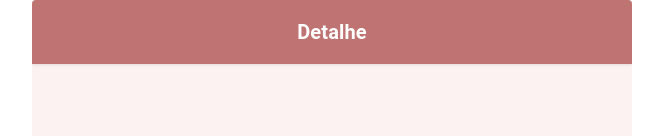
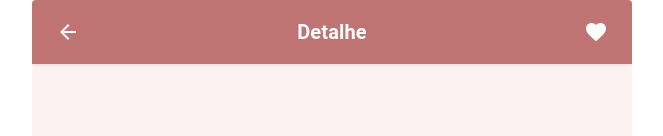
Before and after one commit to wellenramos/aroma-delivery-ui, a React (Create React App) app: page /produto/1 in a window 1280 px wide. Shown: the top 136 px of the page, without its empty margins (308-971 px from the left). Built offline with nearby package versions, Linux system fonts and the light colour scheme.

Commit message:
correção do componente detalhe produto e header.

```diff
--- a/src/components/Header.js
+++ b/src/components/Header.js
@@ -10,12 +10,12 @@ const Header = ({ titulo, onBack, icon }) => {
                 alignItems: "center",
                 justifyContent: "space-between",
                 padding: "16px",
-                backgroundColor: '#BF7373',
+                backgroundColor: "#BF7373",
                 boxShadow: "0 1px 3px rgba(0, 0, 0, 0.1)",
                 position: "relative",
             }}
         >
-            {/* Botão de Voltar */}
+            {/* Botão de Voltar (opcional) */}
             {onBack && (
                 <IconButton
                     onClick={onBack}
@@ -23,14 +23,14 @@ const Header = ({ titulo, onBack, icon }) => {
                         position: "absolute",
                         left: "16px",
                         zIndex: 1,
-                    color: '#FFF'
+                        color: "#FFF",
                     }}
                 >
-                {onBack.component}
+                    <ArrowBackIcon />
                 </IconButton>
             )}
 
-            {/* Título */}
+            {/* Título centralizado */}
             <Typography
                 variant="h6"
                 sx={{
@@ -43,7 +43,7 @@ const Header = ({ titulo, onBack, icon }) => {
                 {titulo}
             </Typography>
 
-            {/* Ícone (opcional) */}
+            {/* Ícone adicional (opcional) */}
             {icon && (
                 <IconButton
                     onClick={icon.onClick}
@@ -51,7 +51,7 @@ const Header = ({ titulo, onBack, icon }) => {
                         position: "absolute",
                         right: "16px",
                         zIndex: 1,
-                        color: "#FFF"
+                        color: "#FFF",
                     }}
                 >
                     {icon.component}
--- a/src/components/home/produto/DetalheProduto.js
+++ b/src/components/home/produto/DetalheProduto.js
@@ -15,14 +15,15 @@ import AddIcon from '@mui/icons-material/Add';
 import RemoveIcon from '@mui/icons-material/Remove';
 import {useNavigate} from "react-router-dom";
 import Header from "../../Header";
+import FavoriteIcon from "@mui/icons-material/Favorite";
 
 const DetalheProduto = () => {
     const [quantidade, setQuantidade] = useState(1);
     const [adicionalSelecionado, setAdicionalSelecionado] = useState(false);
-    const [tamanhoSelecionado, setTamanhoSelecionado] = useState('Pequeno');
+    const [tamanhoSelecionado, setTamanhoSelecionado] = useState("Pequeno");
 
-    const precoProduto = 15.00;
-    const precoAdicional = adicionalSelecionado ? 5.00 : 0.00;
+    const precoProduto = 15.0;
+    const precoAdicional = adicionalSelecionado ? 5.0 : 0.0;
     const total = precoProduto + precoAdicional * quantidade;
 
     const handleAdicionar = () => setQuantidade(quantidade + 1);
@@ -43,14 +44,24 @@ const DetalheProduto = () => {
     };
 
     return (
-        <Card sx={{maxWidth: 'sm', margin: '0 auto', boxShadow: 'none', backgroundColor: 'rgb(253, 242, 242)'}}>
-            <CardContent sx={{padding: 0}}>
+        <Card
+            sx={{
+                maxWidth: "sm",
+                margin: "0 auto",
+                boxShadow: "none",
+                backgroundColor: "rgb(253, 242, 242)",
+            }}
+        >
+            <CardContent sx={{ padding: 0 }}>
+                {/* Componente Header */}
                 <Header
-                    titulo='Detalhe'
-                    onBack={handleVoltarHome}
-                    onFavorite={handleFavoritar}
+                    titulo="Detalhe"
+                    onBack={handleVoltarHome} // Apenas a função de retorno
+                    icon={{
+                        component: <FavoriteIcon />, // Ícone a ser renderizado
+                        onClick: handleFavoritar, // Ação ao clicar no ícone
+                    }}
                 />
-
                 {/* Imagem do Produto */}
                 <Box sx={{ p: 2 }}>
                     <Box sx={{display: 'flex', justifyContent: 'center', alignItems: 'center', padding: 2}}>
--- a/src/components/perfil/Perfil.js
+++ b/src/components/perfil/Perfil.js
@@ -15,6 +15,7 @@ import EditIcon from '@mui/icons-material/Edit';
 import {useNavigate} from "react-router-dom";
 import ArrowBackIcon from "@mui/icons-material/ArrowBack";
 import Header from "../Header";
+import FavoriteIcon from "@mui/icons-material/Favorite";
 
 const Perfil = () => {
 
@@ -32,8 +33,12 @@ const Perfil = () => {
         <Card sx={{ maxWidth: 'sm', margin: '0 auto', boxShadow: 'none'}}>
             <CardContent sx={{ padding: 0 }}>
                 <Header
-                    titulo='Detalhe'
-                    onBack={handleVoltarHome}
+                    titulo="Perfil"
+                    onBack={handleVoltarHome} // Apenas a função de retorno
+                    icon={{
+                        component: <EditIcon />, // Ícone a ser renderizado
+                        onClick: handleEditar, // Ação ao clicar no ícone
+                    }}
                 />
                 <Box display="flex" justifyContent="center" alignItems="center" padding={2}>
                     <Avatar src="https://via.placeholder.com/100" alt="Foto do Perfil" sx={{ width: 100, height: 100 }} />
```
Lines whose indentation alone changed are shown as unchanged.
